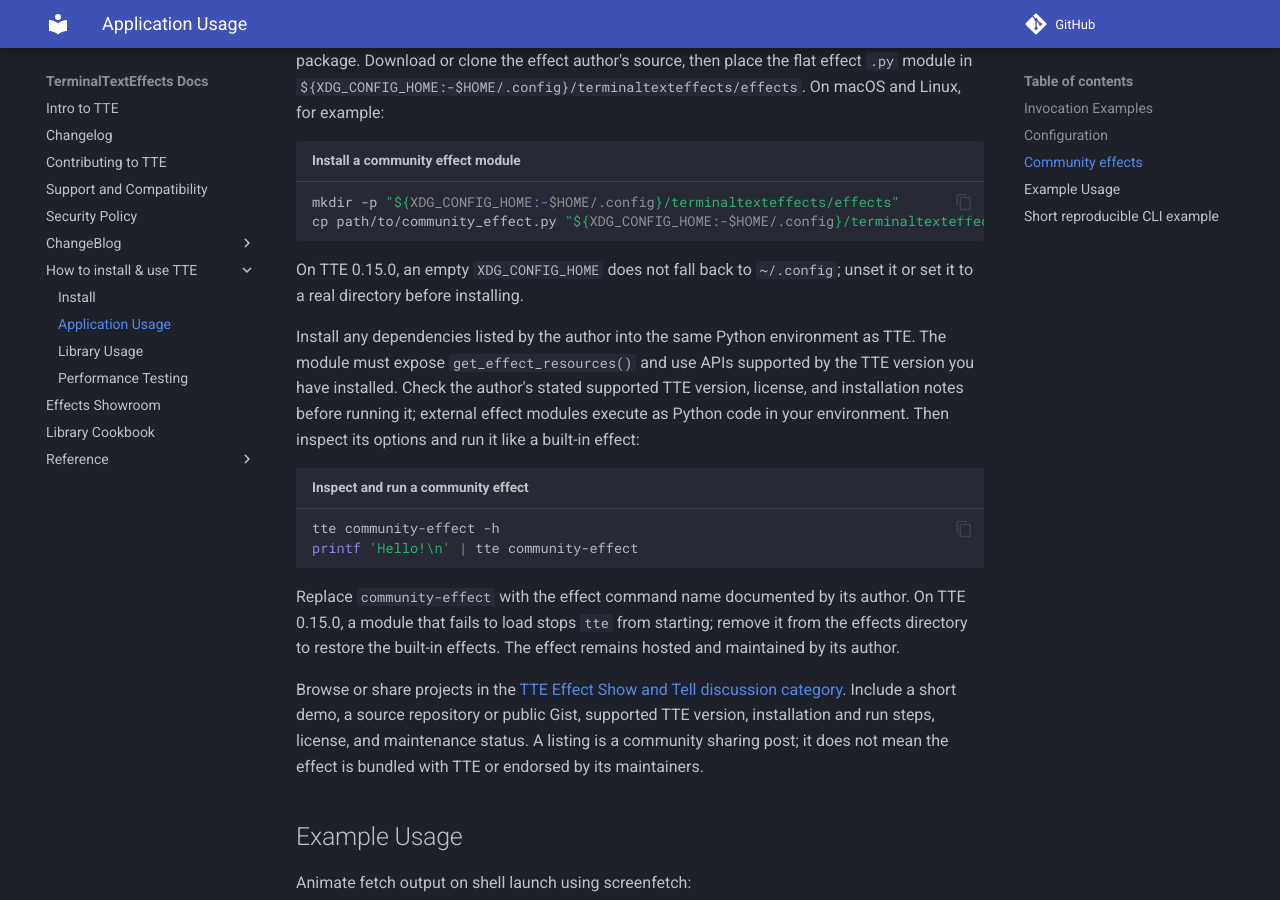
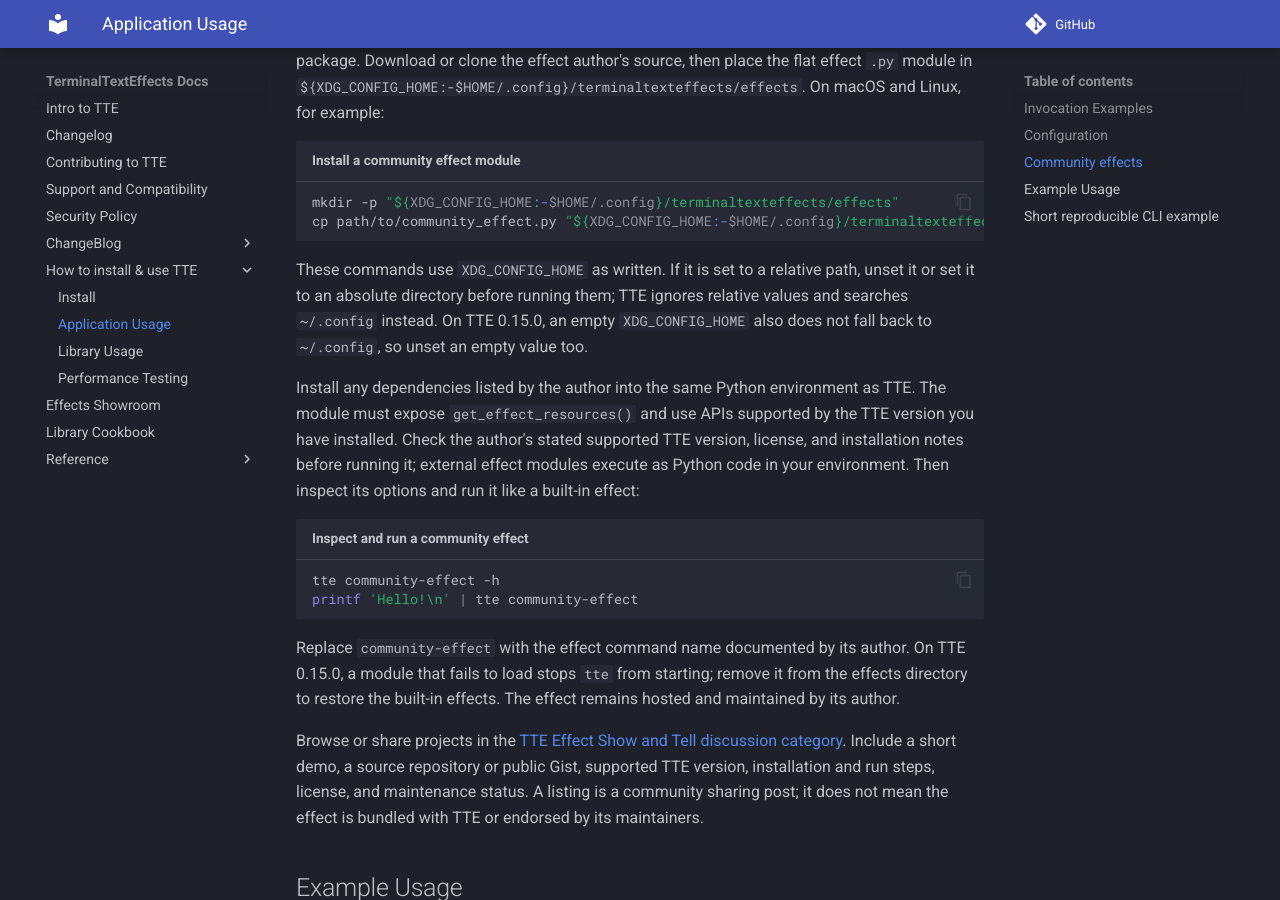
Before and after one commit to ChrisBuilds/terminaltexteffects, an MkDocs documentation site: the page built from docs/appguide.md, in a window 1280 px wide and 900 px high, scrolled down 3264 px. Built offline with MkDocs 1.6.1 and Material for MkDocs 9.7.7, drawn with Linux system fonts in a browser that asks for light colours; comment, search, counter and statistics services are not loaded.

Commit message:
docs: unset relative XDG_CONFIG_HOME before installing effects

````diff
--- a/docs/appguide.md
+++ b/docs/appguide.md
@@ -136,8 +136,9 @@ mkdir -p "${XDG_CONFIG_HOME:-$HOME/.config}/terminaltexteffects/effects"
 cp path/to/community_effect.py "${XDG_CONFIG_HOME:-$HOME/.config}/terminaltexteffects/effects/"
 ```
 
-On TTE 0.15.0, an empty `XDG_CONFIG_HOME` does not fall back to `~/.config`; unset it or set it to a real
-directory before installing.
+These commands use `XDG_CONFIG_HOME` as written. If it is set to a relative path, unset it or set it to an
+absolute directory before running them; TTE ignores relative values and searches `~/.config` instead.
+On TTE 0.15.0, an empty `XDG_CONFIG_HOME` also does not fall back to `~/.config`, so unset an empty value too.
 
 Install any dependencies listed by the author into the same Python environment as TTE. The module
 must expose `get_effect_resources()` and use APIs supported by the TTE version you have installed.
````
